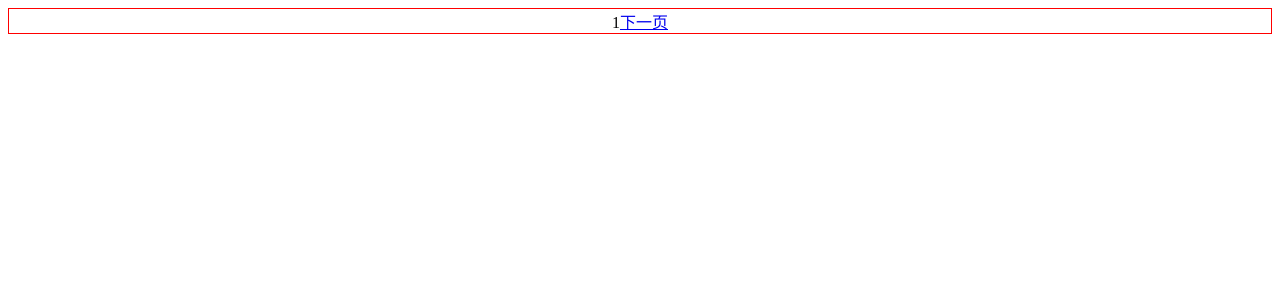
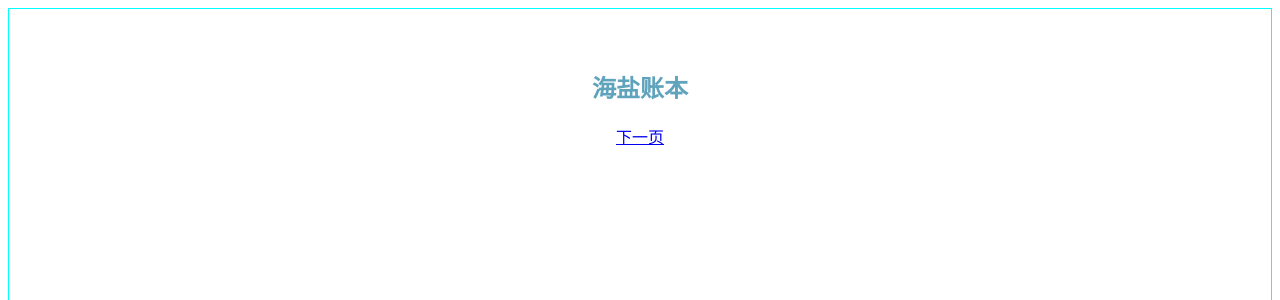
Before and after one commit to ReeseKenn/react-salt-1, a React (Vite) app: page /welcome/1 in a window 1280 px wide. Shown: the top 300 px of the page. Built offline with nearby package versions, Linux system fonts and the light colour scheme.

Commit message:
初步学习css modules写法

```diff
--- a/package.json
+++ b/package.json
@@ -12,9 +12,11 @@
   },
   "dependencies": {
     "@react-spring/web": "9.5.5",
+    "classnames": "2.3.2",
     "react": "18.2.0",
     "react-dom": "18.2.0",
-    "react-router-dom": "6.4.2"
+    "react-router-dom": "6.4.2",
+    "sass": "1.55.0"
   },
   "devDependencies": {
     "@antfu/eslint-config": "0.27.0",
--- /dev/null
+++ b/src/pages/Welcome.module.scss
@@ -0,0 +1,21 @@
+.wrapper {
+    height: 100vh;
+    display: flex;
+    flex-direction: column;
+    align-items: center;
+
+    > header {
+      flex-shrink: 0;
+      display: flex;
+      flex-direction: column;
+      justify-content: center;
+      align-items: center;
+      padding-top: 40px;
+      color: #60A3BC;
+    }
+
+  }
+
+.test{
+    border: 1px solid aqua;
+}
--- a/src/pages/Welcome1.tsx
+++ b/src/pages/Welcome1.tsx
@@ -1,7 +1,14 @@
 import { NavLink } from 'react-router-dom'
+import c from 'classnames'
+import s from './Welcome.module.scss'
 
 export const Welcome1: React.FC = () => {
   return (
-    <div style={{ border: '1px solid red' }}>1<NavLink to="/welcome/2">下一页</NavLink></div>
+    <div className={c(s.wrapper, s.test)}>
+      <header>
+        <h2>海盐账本</h2>
+      </header>
+      <NavLink to="/welcome/2">下一页</NavLink>
+    </div>
   )
 }
```
Also changed, not shown: 1 other file (tests, documents, lock files or other folders).
